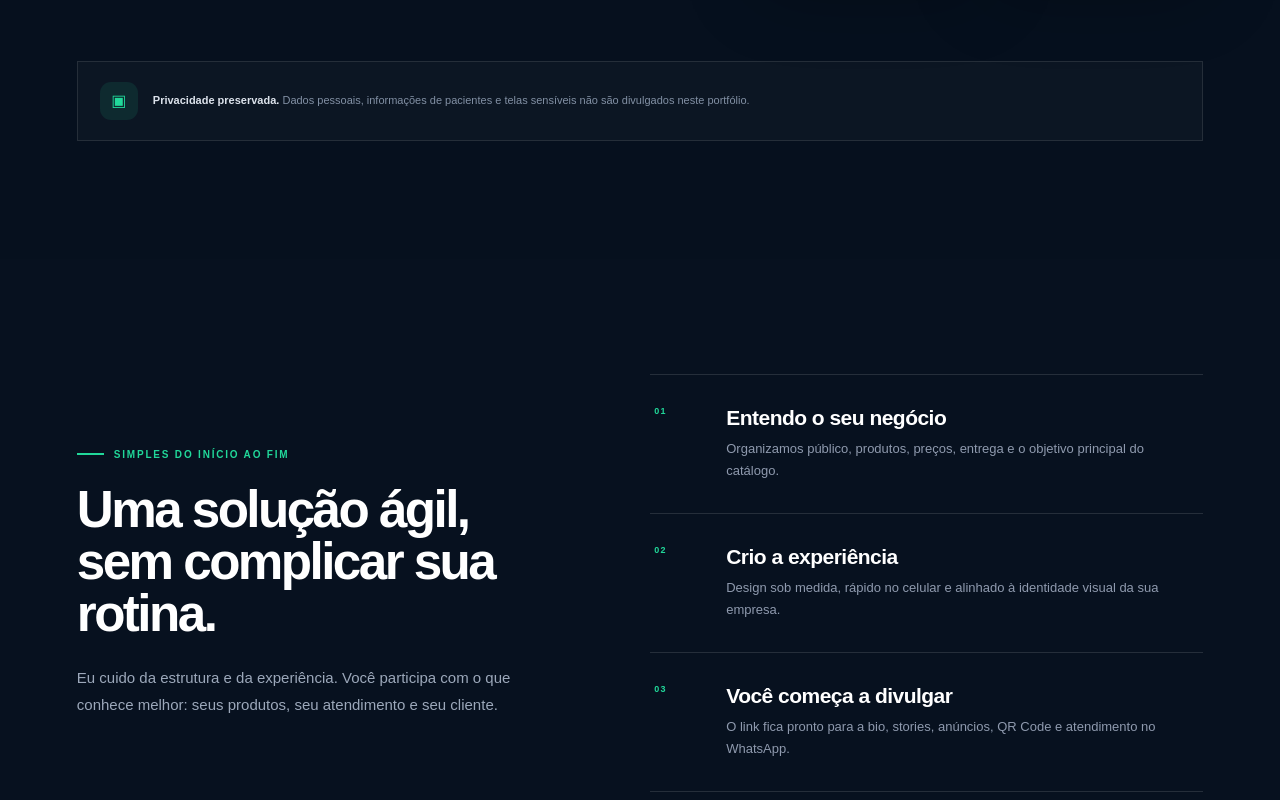
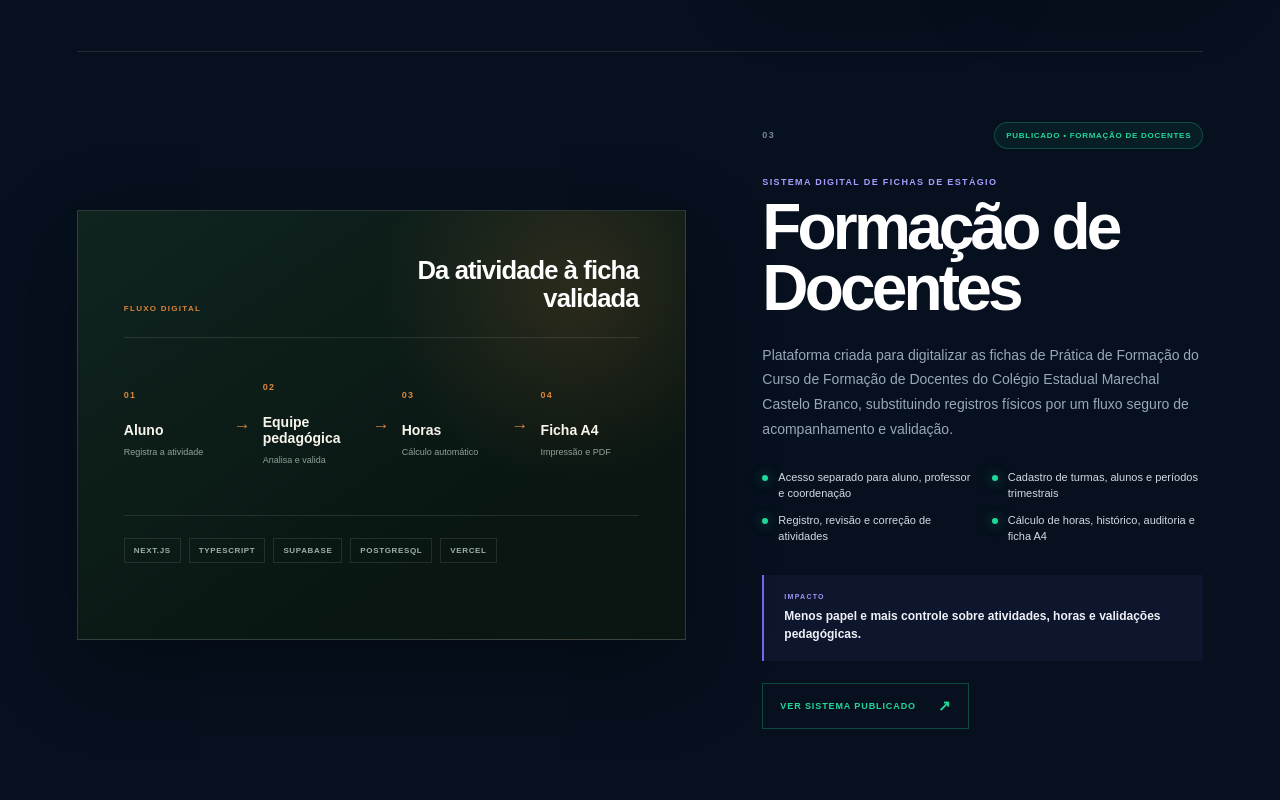
Before and after one commit to Motatech2009/ijoel-portfolio, a Next.js app: page / in a window 1280 px wide. Shown: the part 4200-5000 px from the top of the page. Built offline with nearby package versions, Linux system fonts and the light colour scheme.

Commit message:
Atualiza idade e adiciona sistema de formação docente

```diff
--- a/app/globals.css
+++ b/app/globals.css
@@ -195,6 +195,21 @@ h2 { max-width: 760px; margin: 0; font-size: clamp(38px, 4vw, 58px); line-height
 .project-impact { display: flex; flex-direction: column; gap: 7px; margin-top: 30px; padding: 18px 20px; border-left: 2px solid var(--violet); background: rgba(119,101,238,.07); }
 .project-impact span { color: #9f94f6; font-size: 7px; font-weight: 900; letter-spacing: .18em; }
 .project-impact strong { color: #eef1f6; font-size: 12px; line-height: 1.5; }
+.project-link { display: inline-flex; align-items: center; gap: 22px; min-height: 46px; margin-top: 22px; padding: 0 17px; border: 1px solid rgba(33,216,154,.28); color: var(--emerald); font-size: 9px; font-weight: 900; letter-spacing: .1em; text-transform: uppercase; transition: transform .2s ease, background .2s ease; }
+.project-link:hover { transform: translateY(-2px); background: rgba(33,216,154,.08); }
+.project-link span { font-size: 15px; }
+.case-flow { min-height: 430px; padding: clamp(24px, 4vw, 46px); border: 1px solid rgba(255,255,255,.14); background: radial-gradient(circle at 82% 18%, rgba(217,132,59,.16), transparent 32%), linear-gradient(145deg, #10241f, #091612 70%); box-shadow: 0 28px 80px rgba(0,0,0,.32); }
+.flow-heading { display: flex; align-items: flex-end; justify-content: space-between; gap: 24px; padding-bottom: 24px; border-bottom: 1px solid rgba(255,255,255,.1); }
+.flow-heading span { color: #d9843b; font-size: 8px; font-weight: 900; letter-spacing: .16em; }
+.flow-heading strong { max-width: 280px; text-align: right; font-size: clamp(18px, 2vw, 27px); line-height: 1.08; letter-spacing: -.035em; }
+.flow-track { display: grid; grid-template-columns: 1fr auto 1fr auto 1fr auto 1fr; gap: 12px; align-items: center; margin-top: 44px; }
+.flow-track > i { color: #d9843b; font-size: 17px; font-style: normal; }
+.flow-step { min-width: 0; }
+.flow-step span { display: block; margin-bottom: 22px; color: #d9843b; font-size: 9px; font-weight: 900; letter-spacing: .14em; }
+.flow-step strong { display: block; color: #f8f5eb; font-size: 14px; line-height: 1.2; }
+.flow-step small { display: block; margin-top: 7px; color: #8fa299; font-size: 9px; line-height: 1.45; }
+.flow-stack { display: flex; flex-wrap: wrap; gap: 8px; margin-top: 48px; padding-top: 22px; border-top: 1px solid rgba(255,255,255,.1); }
+.flow-stack span { padding: 7px 9px; border: 1px solid rgba(255,255,255,.1); color: #9eb0a7; font-size: 8px; font-weight: 800; letter-spacing: .08em; text-transform: uppercase; }
 .privacy-note { display: flex; align-items: center; gap: 15px; max-width: 1320px; margin: 10px auto 0; padding: 20px 22px; border: 1px solid rgba(255,255,255,.1); background: rgba(255,255,255,.025); }
 .privacy-note > span { display: grid; place-items: center; flex: 0 0 38px; width: 38px; height: 38px; border-radius: 11px; background: rgba(33,216,154,.1); color: var(--emerald); }
 .privacy-note p { margin: 0; color: #8290a4; font-size: 11px; line-height: 1.6; }
@@ -352,6 +367,13 @@ footer p { margin: 0; font-size: 9px; }
   .case-gallery .gallery-main, .case-gallery a { aspect-ratio: 1.55 / 1; }
   .project-features { grid-template-columns: 1fr; }
   .case-meta { align-items: flex-start; flex-direction: column; }
+  .case-flow { min-height: 0; }
+  .flow-heading { align-items: flex-start; flex-direction: column; }
+  .flow-heading strong { text-align: left; }
+  .flow-track { grid-template-columns: 1fr; gap: 12px; margin-top: 30px; }
+  .flow-track > i { transform: rotate(90deg); transform-origin: left center; }
+  .flow-step span { margin-bottom: 7px; }
+  .flow-stack { margin-top: 32px; }
   .demo-card { gap: 42px; padding: 28px 20px 36px; }
   .demo-device { transform: none; }
   .maintenance-note { grid-template-columns: 1fr; gap: 18px; }
--- a/app/page.tsx
+++ b/app/page.tsx
@@ -177,13 +177,13 @@ export default function Home() {
       <section className="projects" id="projetos">
         <div className="projects-heading">
           <div>
-            <p className="eyebrow"><span /> Projetos reais em operação</p>
+            <p className="eyebrow"><span /> Projetos reais entregues</p>
             <h2>Software que saiu da ideia e entrou na rotina.</h2>
           </div>
           <p>
             Além de sites e catálogos, desenvolvo sistemas sob medida para
-            resolver processos reais. Estas soluções já são utilizadas no
-            município de Primeiro de Maio/PR.
+            resolver processos reais em serviços públicos e instituições da
+            região de Primeiro de Maio/PR.
           </p>
         </div>
 
@@ -255,6 +255,48 @@ export default function Home() {
           </div>
         </article>
 
+        <article className="case-study">
+          <div className="case-media case-flow" aria-label="Fluxo do Sistema Digital de Fichas de Estágio">
+            <div className="flow-heading">
+              <span>FLUXO DIGITAL</span>
+              <strong>Da atividade à ficha validada</strong>
+            </div>
+            <div className="flow-track">
+              <div className="flow-step"><span>01</span><strong>Aluno</strong><small>Registra a atividade</small></div>
+              <i aria-hidden="true">→</i>
+              <div className="flow-step"><span>02</span><strong>Equipe pedagógica</strong><small>Analisa e valida</small></div>
+              <i aria-hidden="true">→</i>
+              <div className="flow-step"><span>03</span><strong>Horas</strong><small>Cálculo automático</small></div>
+              <i aria-hidden="true">→</i>
+              <div className="flow-step"><span>04</span><strong>Ficha A4</strong><small>Impressão e PDF</small></div>
+            </div>
+            <div className="flow-stack">
+              <span>Next.js</span><span>TypeScript</span><span>Supabase</span><span>PostgreSQL</span><span>Vercel</span>
+            </div>
+          </div>
+          <div className="case-copy">
+            <div className="case-meta"><span>03</span><strong>Publicado • Formação de Docentes</strong></div>
+            <p className="case-kicker">Sistema Digital de Fichas de Estágio</p>
+            <h3>Formação de Docentes</h3>
+            <p>
+              Plataforma criada para digitalizar as fichas de Prática de
+              Formação do Curso de Formação de Docentes do Colégio Estadual
+              Marechal Castelo Branco, substituindo registros físicos por um
+              fluxo seguro de acompanhamento e validação.
+            </p>
+            <ul className="project-features">
+              <li>Acesso separado para aluno, professor e coordenação</li>
+              <li>Cadastro de turmas, alunos e períodos trimestrais</li>
+              <li>Registro, revisão e correção de atividades</li>
+              <li>Cálculo de horas, histórico, auditoria e ficha A4</li>
+            </ul>
+            <div className="project-impact"><span>IMPACTO</span><strong>Menos papel e mais controle sobre atividades, horas e validações pedagógicas.</strong></div>
+            <a className="project-link" href="https://curso-formacao-de-docentes.vercel.app/" target="_blank" rel="noreferrer">
+              Ver sistema publicado <span>↗</span>
+            </a>
+          </div>
+        </article>
+
         <div className="privacy-note">
           <span>▣</span>
           <p><strong>Privacidade preservada.</strong> Dados pessoais, informações de pacientes e telas sensíveis não são divulgados neste portfólio.</p>
@@ -313,8 +355,8 @@ export default function Home() {
       </section>
 
       <section className="about" id="sobre">
-        <div className="age-card" aria-label="16 anos, desenvolvedor de software">
-          <span>16</span>
+        <div className="age-card" aria-label="17 anos, desenvolvedor de software">
+          <span>17</span>
           <p>anos</p>
           <small>DESENVOLVENDO O PRÓXIMO PASSO</small>
         </div>
@@ -327,13 +369,14 @@ export default function Home() {
             comunicar melhor.
           </p>
           <p>
-            Aos 16 anos, uno olhar jovem, proximidade e execução ágil para criar
+            Aos 17 anos, uno olhar jovem, proximidade e execução ágil para criar
             soluções que fazem sentido para cada empresa — sem burocracia e sem
             empurrar mensalidades abusivas de sistemas engessados.
           </p>
           <p>
-            Hoje, sistemas que desenvolvi já apoiam processos de exames e do
-            transporte de saúde no município de Primeiro de Maio/PR.
+            Hoje, sistemas que desenvolvi apoiam processos de exames,
+            transporte de saúde e formação docente na região de Primeiro de
+            Maio/PR.
           </p>
           <div className="about-tags"><span>Desenvolvimento</span><span>UI/UX</span><span>Comércio local</span></div>
           <blockquote className="signature-quote">
```
